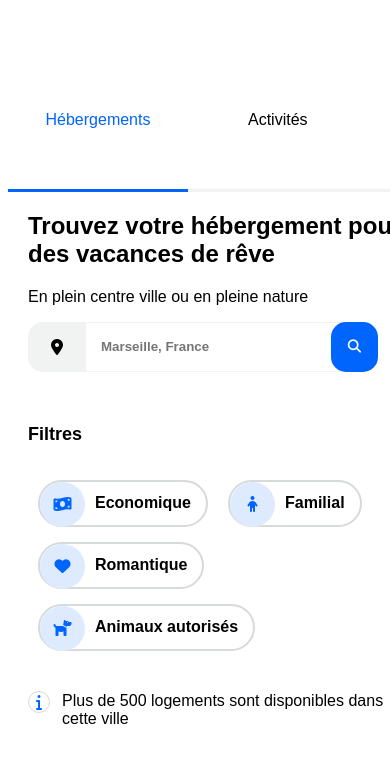
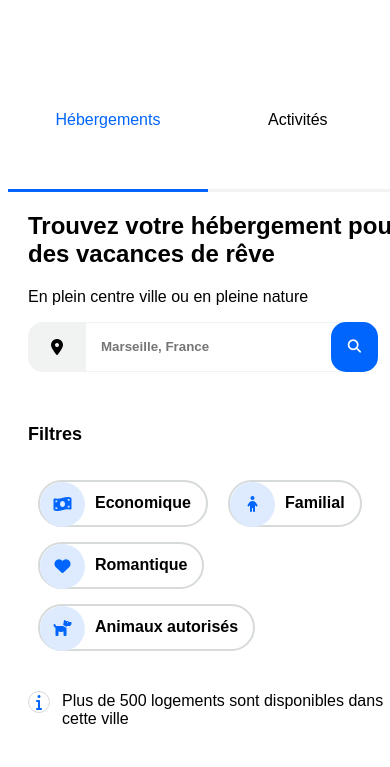
Before and after one commit to Korinne87/CorinneRoux_2_26102020, a plain HTML site: page index.html in a window 390 px wide. Shown: the part 75-842 px from the top of the page. Drawn offline with Linux system fonts and the light colour scheme; a web font is replaced by a local one.

Commit message:
ajustement header

```diff
--- a/style.css
+++ b/style.css
@@ -60,8 +60,7 @@ figure
 
 .hebergement
 {
-  margin-right: 70px;
-  width: 180px;
+  padding-right: 10px;
   padding: 60px 0px;
   color: #0065fc;
   text-align: center;
@@ -80,7 +79,7 @@ figure
 .activites
 {
   padding: 60px;
-  width: 180px;
+  padding-right: 10px;
   border-width: 2px 0px 0px 0px;
   text-align: center;
   text-decoration: none;
--- a/stylemobile.css
+++ b/stylemobile.css
@@ -33,6 +33,7 @@ order: 1;
 	border-style: solid;
 	border-width: 0px 0px 3px 0px;
 	text-align: left;
+	width: 200px;
 }
 
 .activites:hover
@@ -46,6 +47,7 @@ order: 1;
 	border-style: solid;
 	border-color: #0065fc;
 	margin-right: 0;
+	width: 200px;
 }
 .hebergement:hover
 {
```
